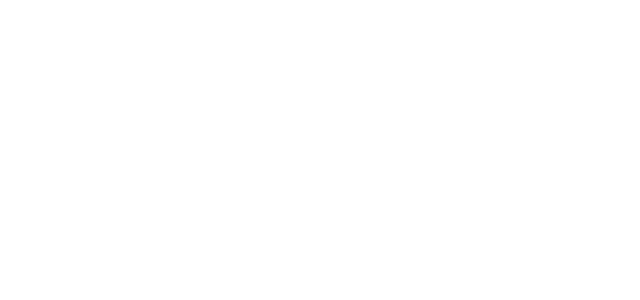
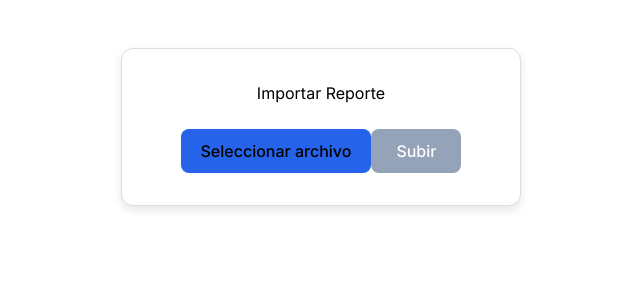
Before and after one commit to pelu29/stockify_frontend, an Angular app: page /import-report in a window 1280 px wide. Before the commit this address led to /. Shown: the top 300 px of the page, without its empty margins (319-959 px from the left). Built offline with nearby package versions, Linux system fonts and the light colour scheme.

Commit message:
feat: agregado diseño del componente ImportReport

```diff
--- /dev/null
+++ b/src/app/components/import-report/import-report.component.css
@@ -0,0 +1,50 @@
+.import-container {
+  max-width: 400px;
+  margin: 3rem auto;
+  padding: 2rem;
+  border: 1px solid #ddd;
+  border-radius: 12px;
+  box-shadow: 0 4px 10px rgba(0, 0, 0, 0.1);
+  text-align: center;
+  background-color: #fff;
+}
+
+.file-input-label {
+  display: inline-block;
+  padding: 10px 20px;
+  margin-top: 1rem;
+  background-color: #2563eb;
+  border-radius: 8px;
+  cursor: pointer;
+  font-weight: 500;
+}
+
+.file-input-label:hover {
+  background-color: #1e40af;
+}
+
+button {
+  margin-top: 1.5rem;
+  padding: 10px 25px;
+  background-color: #10b981;
+  color: white;
+  border: none;
+  border-radius: 8px;
+  cursor: pointer;
+  font-weight: 500;
+}
+
+button:disabled {
+  background-color: #94a3b8;
+  cursor: not-allowed;
+}
+
+.success-msg {
+  color: #10b981;
+  margin-top: 1rem;
+}
+
+.error-msg {
+  color: #ef4444;
+  margin-top: 1rem;
+}
--- /dev/null
+++ b/src/app/components/import-report/import-report.component.html
@@ -0,0 +1,22 @@
+<div class="import-container">
+  <h2>Importar Reporte</h2>
+
+  <!-- Botón estilizado para seleccionar archivo -->
+  <label class="file-input-label">
+    Seleccionar archivo
+    <input type="file" accept=".csv,.pdf" (change)="onFileSelected($event)" hidden>
+  </label>
+
+  <!-- Nombre del archivo seleccionado -->
+  <p *ngIf="selectedFileName" class="success-msg">
+    Archivo seleccionado: <strong>{{ selectedFileName }}</strong>
+  </p>
+
+  <!-- Mensaje de error si el archivo no es válido -->
+  <p *ngIf="errorMessage" class="error-msg">
+    {{ errorMessage }}
+  </p>
+
+  <!-- Botón Subir (deshabilitado si no hay archivo seleccionado) -->
+  <button [disabled]="!selectedFileName">Subir</button>
+</div>
--- /dev/null
+++ b/src/app/components/import-report/import-report.component.ts
@@ -0,0 +1,30 @@
+import { Component } from '@angular/core';
+import { CommonModule } from '@angular/common';
+
+@Component({
+  selector: 'app-import-report',
+  standalone: true,
+  imports: [CommonModule],
+  templateUrl: './import-report.component.html',
+  styleUrls: ['./import-report.component.css']
+})
+export class ImportReportComponent {
+  selectedFileName: string | null = null;
+  errorMessage: string | null = null; // <-- Agregado
+
+  onFileSelected(event: Event): void {
+    const input = event.target as HTMLInputElement;
+    if (input.files && input.files.length > 0) {
+      const file = input.files[0];
+      const fileType = file.name.split('.').pop()?.toLowerCase();
+
+      if (fileType === 'csv' || fileType === 'pdf') {
+        this.selectedFileName = file.name;
+        this.errorMessage = null; // limpiar error
+      } else {
+        this.selectedFileName = null;
+        this.errorMessage = 'Solo se permiten archivos CSV o PDF.';
+      }
+    }
+  }
+}
--- a/src/app/features/auth/pages/login/login.html
+++ b/src/app/features/auth/pages/login/login.html
@@ -5,7 +5,7 @@
         <div class="header-section">
           <h1 class="brand-title">Stockify</h1>
           <h2 class="login-title">Login</h2>
-          <p class="login-subtitle">Login to access your travelwise account</p>
+          <p class="login-subtitle">Login to access your Stockify account</p>
         </div>
 
         <form [formGroup]="loginForm" (ngSubmit)="onSubmit()" class="login-form">
@@ -57,31 +57,34 @@
             type="submit"
             class="login-button"
             [disabled]="loginForm.invalid || isLoading"
-            (click)="navegar('categorias')"
           >
             <span *ngIf="!isLoading">Login</span>
             <span *ngIf="isLoading">Logging in...</span>
           </button>
-        </form   >
+        </form>
 
         <div class="divider">
           <span class="divider-text">or</span>
         </div>
 
         <div class="social-login">
-          <p class="social-title"> login with</p>
+          <p class="social-title">Login with</p>
           <div class="social-buttons">
-            <button type="button" class="social-button">
-              Google
-            </button>
-            <button type="button" class="social-button">
-              Facebook
-            </button>
+            <button type="button" class="social-button">Google</button>
+            <button type="button" class="social-button">Facebook</button>
           </div>
         </div>
 
         <div class="signup-section">
-          <p>Don't have an account? <span (click)="navigate('register')" class="signup-link hover:cursor-pointer">Sign up</span></p>
+          <p>
+            Don't have an account?
+            <span
+              (click)="navigate('register')"
+              class="signup-link hover:cursor-pointer"
+            >
+              Sign up
+            </span>
+          </p>
         </div>
 
         <div *ngIf="showSuccessMessage" class="success-message">
@@ -91,7 +94,7 @@
     </div>
 
     <div class="image-section">
-      <img src="/imagen1.png" alt="Security illustration" class="login-image">
+      <img src="/imagen1.png" alt="Security illustration" class="login-image" />
     </div>
   </div>
 </div>
--- a/src/app/features/auth/pages/login/login.ts
+++ b/src/app/features/auth/pages/login/login.ts
@@ -16,7 +16,7 @@
   showSuccessMessage = false;
   showPassword = false;
 
-  constructor(private fb: FormBuilder,private router: Router) {
+  constructor(private fb: FormBuilder, private router: Router) {
     this.loginForm = this.fb.group({
       email: ['', [Validators.required, Validators.email]],
       password: ['', [Validators.required, Validators.minLength(6)]],
@@ -44,17 +44,16 @@
         this.isLoading = false;
         this.showSuccessMessage = true;
 
+        console.log('Login exitoso:', this.loginForm.value);
 
+        // 🔹 Espera 1 segundo y navega al componente import-report
         setTimeout(() => {
           this.showSuccessMessage = false;
-        }, 3000);
-
-        console.log('Login exitoso:', this.loginForm.value);
-
+          this.router.navigate(['/import-report']);
+        }, 1000);
 
       }, 1500);
     } else {
-
       this.markFormGroupTouched();
     }
   }
@@ -66,7 +65,7 @@
     });
   }
 
-  navegar(ruta:string){
+  navigate(ruta: string) {
     this.router.navigate([`/${ruta}`]);
   }
 }
```
Also changed, not shown: src/app/app.routes.ts (+5 -9 lines), src/app/app.ts (+2 -5 lines), src/app/app.html (line endings or trailing spaces), 1 other file (tests, documents, lock files or other folders).
